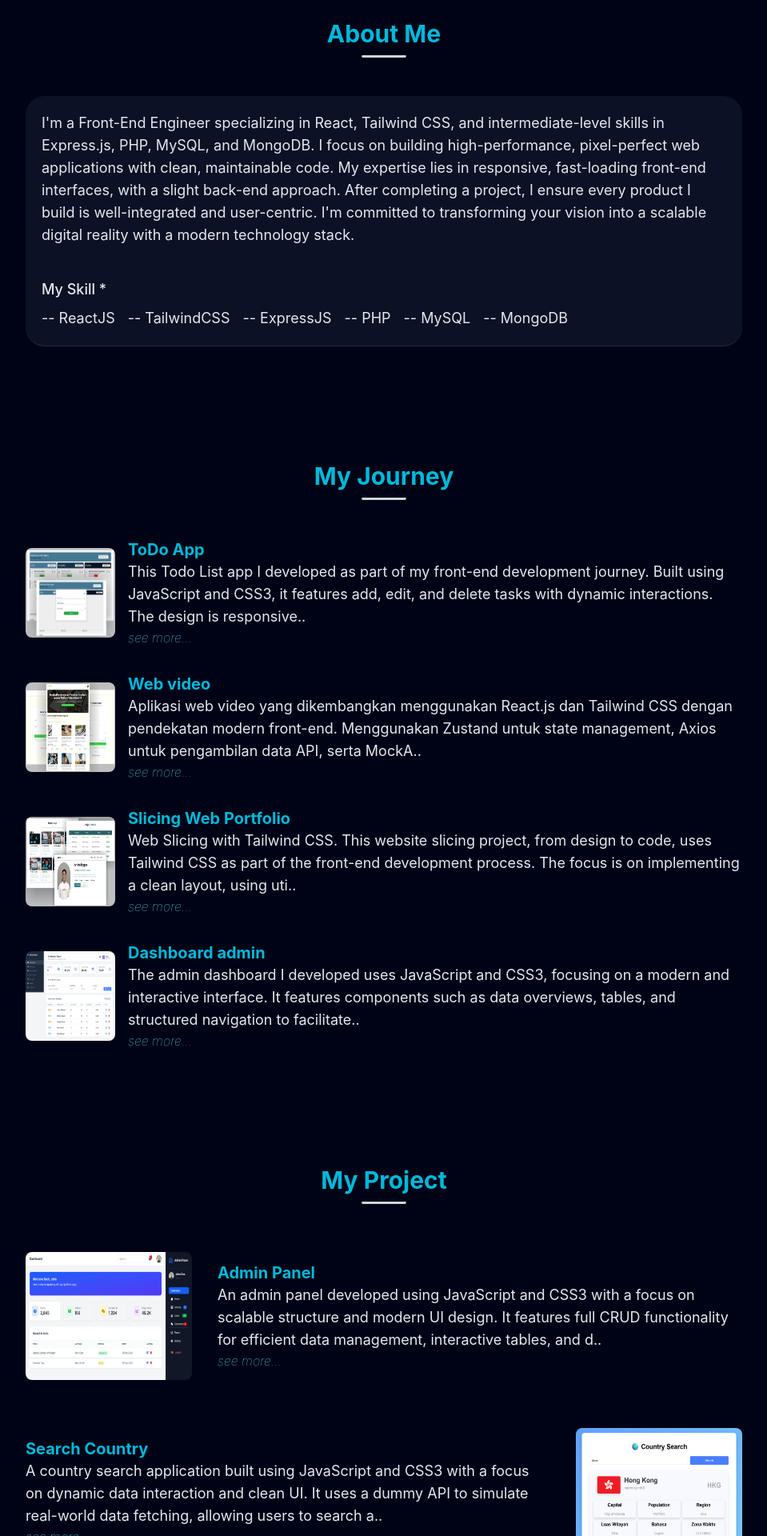
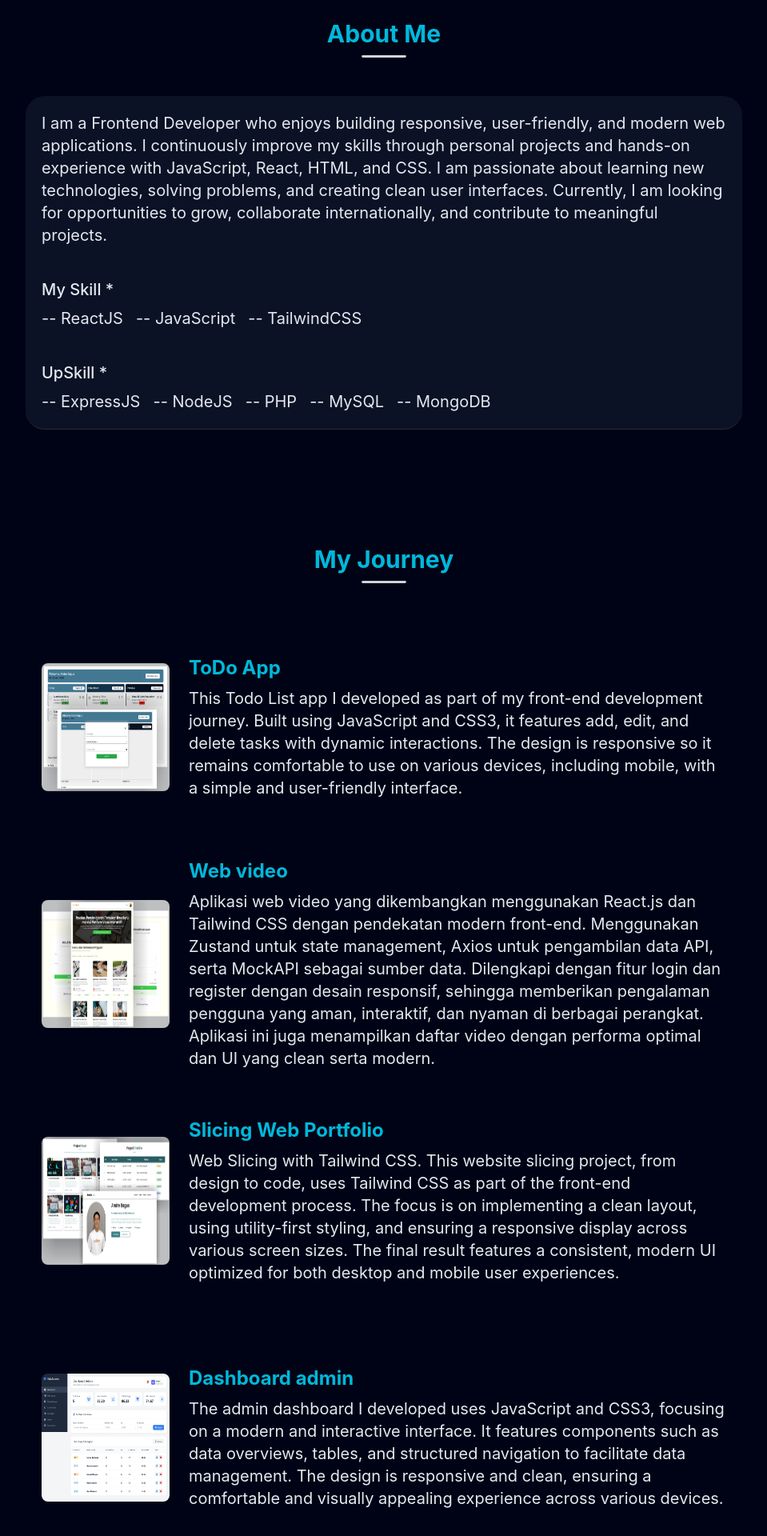
Before and after one commit to andrebagus18/my-portfolio, a React (Vite) app: page / in a window 1280 px wide. Shown: the part 880-2800 px from the top of the page at 80% size, without its empty margins (160-1119 px from the left). Built offline with nearby package versions, Linux system fonts and the light colour scheme.

Commit message:
maintenance web design

```diff
--- a/src/components/atoms/cardHead.jsx
+++ b/src/components/atoms/cardHead.jsx
@@ -1,7 +1,7 @@
 function CardHead({ label }) {
   return (
     <>
-      <h1 className="text-cyan-500 font-bold text-xl">{label}</h1>
+      <h1 className="text-cyan-500 font-bold text-2xl mb-2">{label}</h1>
     </>
   );
 }
--- a/src/components/atoms/cardImage.jsx
+++ b/src/components/atoms/cardImage.jsx
@@ -1,11 +1,13 @@
 function CardImage({ target }) {
   return (
     <>
-      <img
-        src={target}
-        alt="icon"
-        className="w-24 h-24 rounded-lg md:w-28 md:h-28"
-      />
+      <div className="flex justify-center">
+        <img
+          src={target}
+          alt="icon"
+          className="w-full max-w-[400px] rounded-lg md:w-40 md:h-40"
+        />
+      </div>
     </>
   );
 }
--- a/src/components/atoms/headProject.jsx
+++ b/src/components/atoms/headProject.jsx
@@ -1,7 +1,7 @@
 function HeadProject({ label }) {
   return (
     <>
-      <h1 className="text-cyan-500 font-bold text-xl">{label}</h1>
+      <h1 className="text-cyan-500 font-bold text-2xl">{label}</h1>
     </>
   );
 }
--- a/src/components/atoms/projectImage.jsx
+++ b/src/components/atoms/projectImage.jsx
@@ -1,11 +1,13 @@
 function ProjectImage({ target }) {
   return (
     <>
-      <img
-        src={target}
-        alt="icon"
-        className="w-24 h-24 rounded-lg md:w-52 md:h-40"
-      />
+      <div className="flex justify-center">
+        <img
+          src={target}
+          alt="icon"
+          className="w-full max-w-[400px] rounded-lg md:w-52 md:h-40"
+        />
+      </div>
     </>
   );
 }
--- a/src/components/layouts/mainLayout.jsx
+++ b/src/components/layouts/mainLayout.jsx
@@ -11,7 +11,7 @@ function MainLayout() {
     <>
       <div className="bg-[#000315] bg-[radial-gradient(circle,rgba(1, 51, 61, 1) 0%, rgba(0, 2, 18, 1) 100%)] w-full h-auto ">
         <div className="w-full items-center">
-          <div className="h-screen overflow-hidden w-full mb-10 items-center">
+          <div className="min-h-dvh w-full mb-10">
             <Navbar />
             <HeroSection />
           </div>
--- a/src/components/molecules/form.jsx
+++ b/src/components/molecules/form.jsx
@@ -47,7 +47,7 @@ function SendForm() {
 
       <form ref={form} onSubmit={SendToMail}>
         <div className="flex flex-col mt-2.5">
-          <label className="text-sm font-medium text-slate-200 mb-1">
+          <label className="text-md font-medium text-slate-200 mb-1">
             Your Name<span className="text-red-500">*</span>
           </label>
           <input
@@ -59,7 +59,7 @@ function SendForm() {
           />
         </div>
         <div className="flex flex-col mt-2.5">
-          <label className="text-sm font-medium text-slate-200 mb-1">
+          <label className="text-md font-medium text-slate-200 mb-1">
             Your Email<span className="text-red-500">*</span>
           </label>
           <input
@@ -71,7 +71,7 @@ function SendForm() {
           />
         </div>
         <div className="flex flex-col mt-2.5">
-          <label className="text-sm font-medium text-slate-200 mb-1">
+          <label className="text-md font-medium text-slate-200 mb-1">
             Message<span className="text-red-500">*</span>
           </label>
           <textarea
--- a/src/components/molecules/heroDesc.jsx
+++ b/src/components/molecules/heroDesc.jsx
@@ -14,14 +14,15 @@ function HeroDesc() {
           <span className="text-slate-200 font-bold text-2xl md:text-3xl">
             And I'm&nbsp;
           </span>
-          Front-End Engineer
+          Front-End Developer
         </h3>
-        <p className="text-slate-200 font-normal text-md sm:text-lg">
-          Front-End Engineer dedicated to architecting high-performance,
-          scalable web applications with a focus on clean code and seamless user
-          experiences. Specializing in bridging the gap between complex design
-          systems and robust engineering, transforming creative visions into
-          interactive digital realities.
+        <p className="text-slate-200 font-normal text-lg sm:text-xl">
+          Frontend Developer passionate about building responsive and
+          user-friendly web applications. Experienced with HTML, CSS,
+          JavaScript, React, and creating personal projects to improve
+          problem-solving and development skills. Always learning new
+          technologies and interested in remote opportunities and international
+          collaboration.
         </p>
       </div>
       <div className="mt-8 flex items-center gap-6">
--- a/src/components/organisms/about.jsx
+++ b/src/components/organisms/about.jsx
@@ -8,27 +8,39 @@ function About() {
     >
       <HeadTitle label="About Me" />
       <div className="flex flex-col overflow-hidden glass-bg py-5 rounded-3xl lg:w-4xl mt-8">
-        <p className="text-slate-200 font-normal text-md md:text-lg px-5">
-          I'm a Front-End Engineer specializing in React, Tailwind CSS, and
-          intermediate-level skills in Express.js, PHP, MySQL, and MongoDB. I
-          focus on building high-performance, pixel-perfect web applications
-          with clean, maintainable code. My expertise lies in responsive,
-          fast-loading front-end interfaces, with a slight back-end approach.
-          After completing a project, I ensure every product I build is
-          well-integrated and user-centric. I'm committed to transforming your
-          vision into a scalable digital reality with a modern technology stack.
+        <p className="text-slate-200 font-normal text-lg md:text-xl px-5">
+          I am a Frontend Developer who enjoys building responsive,
+          user-friendly, and modern web applications. I continuously improve my
+          skills through personal projects and hands-on experience with
+          JavaScript, React, HTML, and CSS. I am passionate about learning new
+          technologies, solving problems, and creating clean user interfaces.
+          Currently, I am looking for opportunities to grow, collaborate
+          internationally, and contribute to meaningful projects.
         </p>
         <div className="flex flex-col gap-2 mt-10">
           <div>
-            <span className="text-slate-200 text-md md:text-lg font-medium px-5">
+            <span className="text-slate-200 text-lg md:text-xl font-medium px-5">
               My Skill *
             </span>
           </div>
-          <div className="flex gap-4 text-slate-200 text-md md:text-lg h-auto ">
+          <div className="flex gap-4 text-slate-200 text-lg md:text-xl h-auto ">
             <ul className="px-5 gap-4 sm:flex">
               <li>-- ReactJS</li>
+              <li>-- JavaScript</li>
               <li>-- TailwindCSS</li>
+            </ul>
+          </div>
+        </div>
+        <div className="flex flex-col gap-2 mt-10">
+          <div>
+            <span className="text-slate-200 text-lg md:text-xl font-medium px-5">
+              UpSkill *
+            </span>
+          </div>
+          <div className="flex gap-4 text-slate-200 text-lg md:text-xl h-auto ">
+            <ul className="px-5 gap-4 sm:flex">
               <li>-- ExpressJS</li>
+              <li>-- NodeJS</li>
               <li>-- PHP</li>
               <li>-- MySQL</li>
               <li>-- MongoDB</li>
--- a/src/components/organisms/card.jsx
+++ b/src/components/organisms/card.jsx
@@ -8,33 +8,62 @@ import dashAdmin from "../../assets/dashAdmin.webp";
 
 function CardJourney() {
   return (
-    <div className="grid grid-rows-4 gap-8 mt-8 items-center justify-center lg:w-4xl">
-      <div className="flex items-center gap-4">
+    <div className="grid grid-rows-4 gap-8 mt-8 items-center justify-center lg:w-4xl px-5">
+      <div className="w-full flex flex-col md:flex-row md:justify-center items-center gap-6">
         <CardImage target={toDoApp} />
         <div className="flex flex-col">
           <CardHead label="ToDo App" />
-          <Cards text="This Todo List app I developed as part of my front-end development journey. Built using JavaScript and CSS3, it features add, edit, and delete tasks with dynamic interactions. The design is responsive so it remains comfortable to use on various devices, including mobile, with a simple and user-friendly interface." />
+          <p className="text-slate-200 font-normal text-lg md:text-xl">
+            This Todo List app I developed as part of my front-end development
+            journey. Built using JavaScript and CSS3, it features add, edit, and
+            delete tasks with dynamic interactions. The design is responsive so
+            it remains comfortable to use on various devices, including mobile,
+            with a simple and user-friendly interface.
+          </p>
         </div>
       </div>
-      <div className="flex items-center gap-4">
+      <div className="w-full flex flex-col md:flex-row md:justify-center items-center gap-6">
         <CardImage target={webVideo} />
         <div className="flex flex-col">
           <CardHead label="Web video" />
-          <Cards text="Aplikasi web video yang dikembangkan menggunakan React.js dan Tailwind CSS dengan pendekatan modern front-end. Menggunakan Zustand untuk state management, Axios untuk pengambilan data API, serta MockAPI sebagai sumber data. Dilengkapi dengan fitur login dan register dengan desain responsif, sehingga memberikan pengalaman pengguna yang aman, interaktif, dan nyaman di berbagai perangkat. Aplikasi ini juga menampilkan daftar video dengan performa optimal dan UI yang clean serta modern." />
+          <p className="text-slate-200 font-normal text-lg md:text-xl">
+            Aplikasi web video yang dikembangkan menggunakan React.js dan
+            Tailwind CSS dengan pendekatan modern front-end. Menggunakan Zustand
+            untuk state management, Axios untuk pengambilan data API, serta
+            MockAPI sebagai sumber data. Dilengkapi dengan fitur login dan
+            register dengan desain responsif, sehingga memberikan pengalaman
+            pengguna yang aman, interaktif, dan nyaman di berbagai perangkat.
+            Aplikasi ini juga menampilkan daftar video dengan performa optimal
+            dan UI yang clean serta modern.
+          </p>
         </div>
       </div>
-      <div className="flex items-center gap-4">
+      <div className="w-full flex flex-col md:flex-row md:justify-center items-center gap-6">
         <CardImage target={sPort} />
         <div className="flex flex-col">
           <CardHead label="Slicing Web Portfolio" />
-          <Cards text="Web Slicing with Tailwind CSS. This website slicing project, from design to code, uses Tailwind CSS as part of the front-end development process. The focus is on implementing a clean layout, using utility-first styling, and ensuring a responsive display across various screen sizes. The final result features a consistent, modern UI optimized for both desktop and mobile user experiences." />
+          <p className="text-slate-200 font-normal text-lg md:text-xl">
+            Web Slicing with Tailwind CSS. This website slicing project, from
+            design to code, uses Tailwind CSS as part of the front-end
+            development process. The focus is on implementing a clean layout,
+            using utility-first styling, and ensuring a responsive display
+            across various screen sizes. The final result features a consistent,
+            modern UI optimized for both desktop and mobile user experiences.
+          </p>
         </div>
       </div>
-      <div className="flex items-center gap-4">
+      <div className="w-full flex flex-col md:flex-row md:justify-center items-center gap-6">
         <CardImage target={dashAdmin} />
         <div className="flex flex-col">
           <CardHead label="Dashboard admin" />
-          <Cards text="The admin dashboard I developed uses JavaScript and CSS3, focusing on a modern and interactive interface. It features components such as data overviews, tables, and structured navigation to facilitate data management. The design is responsive and clean, ensuring a comfortable and visually appealing experience across various devices." />
+          <p className="text-slate-200 font-normal text-lg md:text-xl">
+            The admin dashboard I developed uses JavaScript and CSS3, focusing
+            on a modern and interactive interface. It features components such
+            as data overviews, tables, and structured navigation to facilitate
+            data management. The design is responsive and clean, ensuring a
+            comfortable and visually appealing experience across various
+            devices.
+          </p>
         </div>
       </div>
     </div>
--- a/src/components/organisms/cardProject.jsx
+++ b/src/components/organisms/cardProject.jsx
@@ -8,29 +8,53 @@ import Cards from "../atoms/cards";
 function CardProject() {
   return (
     <>
-      <div className="grid grid-rows-3 gap-6 mt-8 w-full lg:w-4xl justify-center items-center">
+      <div className="grid grid-rows-3 gap-8 mt-8 w-full lg:w-4xl justify-center items-center">
         {/* card 1 */}
-        <div className=" flex gap-8 items-center">
+        <div className="w-full flex flex-col md:flex-row md:justify-center items-center gap-6">
           <ProjectImage target={adminPanel} />
           <div className="flex flex-col">
             <HeadProject label="Admin Panel" />
-            <Cards text="An admin panel developed using JavaScript and CSS3 with a focus on scalable structure and modern UI design. It features full CRUD functionality for efficient data management, interactive tables, and dynamic user interfaces. The system also includes role-based access concepts, improving control and security. Built with a responsive layout, it ensures a seamless experience across desktop and mobile devices while maintaining a clean, professional, and visually engaging interface." />
+            <p className="text-slate-200 font-normal text-lg md:text-xl">
+              An admin panel developed using JavaScript and CSS3 with a focus on
+              scalable structure and modern UI design. It features full CRUD
+              functionality for efficient data management, interactive tables,
+              and dynamic user interfaces. The system also includes role-based
+              access concepts, improving control and security. Built with a
+              responsive layout, it ensures a seamless experience across desktop
+              and mobile devices while maintaining a clean, professional, and
+              visually engaging interface.
+            </p>
           </div>
         </div>
         {/* card 2 */}
-        <div className="flex gap-8 mt-6 items-center">
+        <div className="w-full flex flex-col md:flex-row md:justify-center items-center gap-6">
+          <ProjectImage target={sCountry} />
           <div className="flex flex-col">
             <HeadProject label="Search Country" />
-            <Cards text="A country search application built using JavaScript and CSS3 with a focus on dynamic data interaction and clean UI. It uses a dummy API to simulate real-world data fetching, allowing users to search and explore country information in real-time. Designed with a responsive layout, the app provides a smooth and user-friendly experience across desktop and mobile devices with a modern and minimal interface." />
+            <p className="text-slate-200 font-normal text-lg md:text-xl">
+              A country search application built using JavaScript and CSS3 with
+              a focus on dynamic data interaction and clean UI. It uses a dummy
+              API to simulate real-world data fetching, allowing users to search
+              and explore country information in real-time. Designed with a
+              responsive layout, the app provides a smooth and user-friendly
+              experience across desktop and mobile devices with a modern and
+              minimal interface.
+            </p>
           </div>
-          <ProjectImage target={sCountry} />
         </div>
         {/* card 3 */}
-        <div className="flex gap-8 mt-2 items-center">
+        <div className="w-full flex flex-col md:flex-row md:justify-center items-center gap-6">
           <ProjectImage target={tBlog} />
           <div className="flex flex-col">
             <HeadProject label="Tech Blog" />
-            <Cards text="A website slicing project focused on converting modern tech design into a fully functional front-end using HTML, CSS, and JavaScript. Emphasizes clean code structure, pixel-perfect implementation, and responsive design across various screen sizes. The result delivers a sleek, modern tech-style interface with smooth layout and consistent user experience on both desktop and mobile devices." />
+            <p className="text-slate-200 font-normal text-lg md:text-xl">
+              A website slicing project focused on converting modern tech design
+              into a fully functional front-end using HTML, CSS, and JavaScript.
+              Emphasizes clean code structure, pixel-perfect implementation, and
+              responsive design across various screen sizes. The result delivers
+              a sleek, modern tech-style interface with smooth layout and
+              consistent user experience on both desktop and mobile devices.
+            </p>
           </div>
         </div>
       </div>
```
